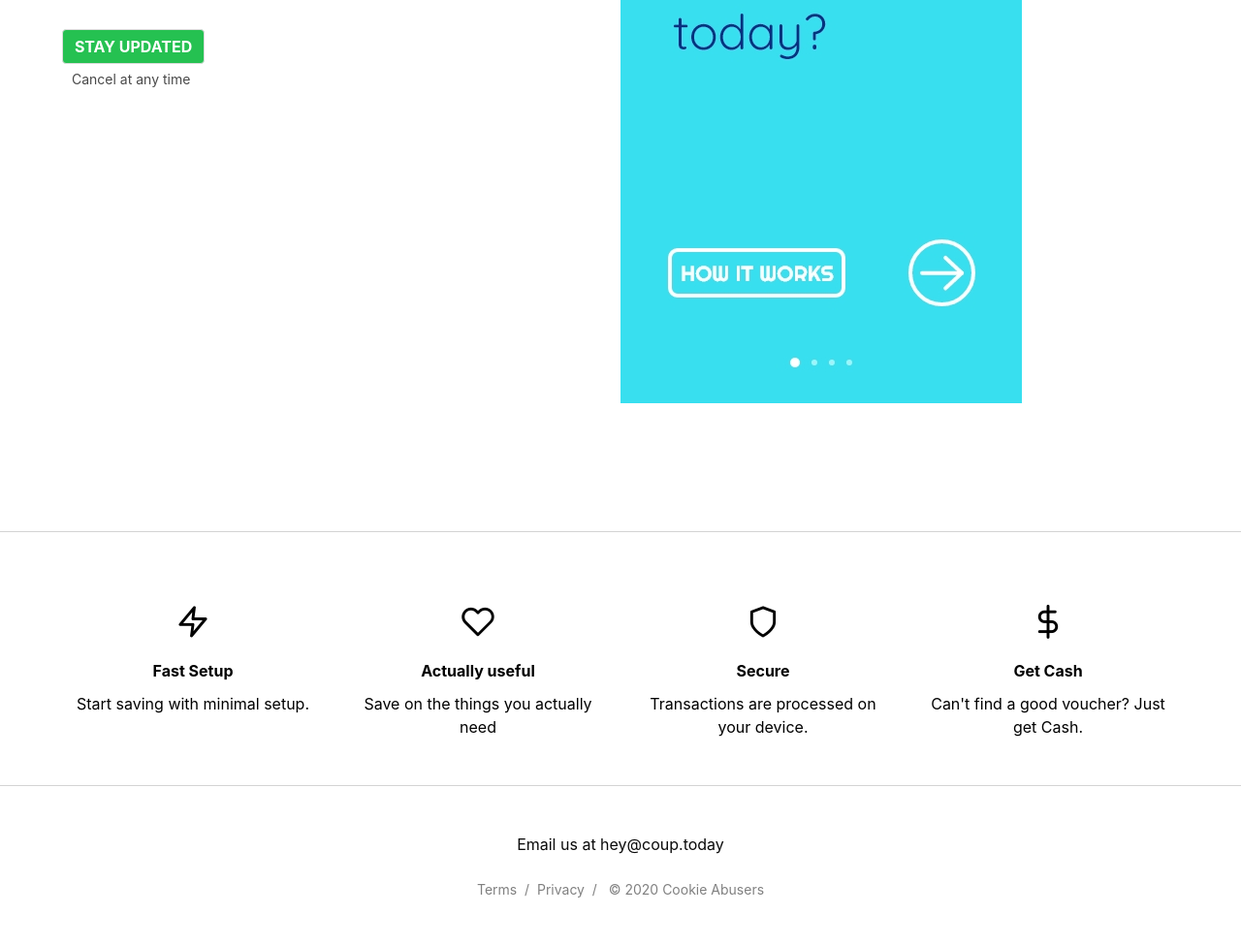
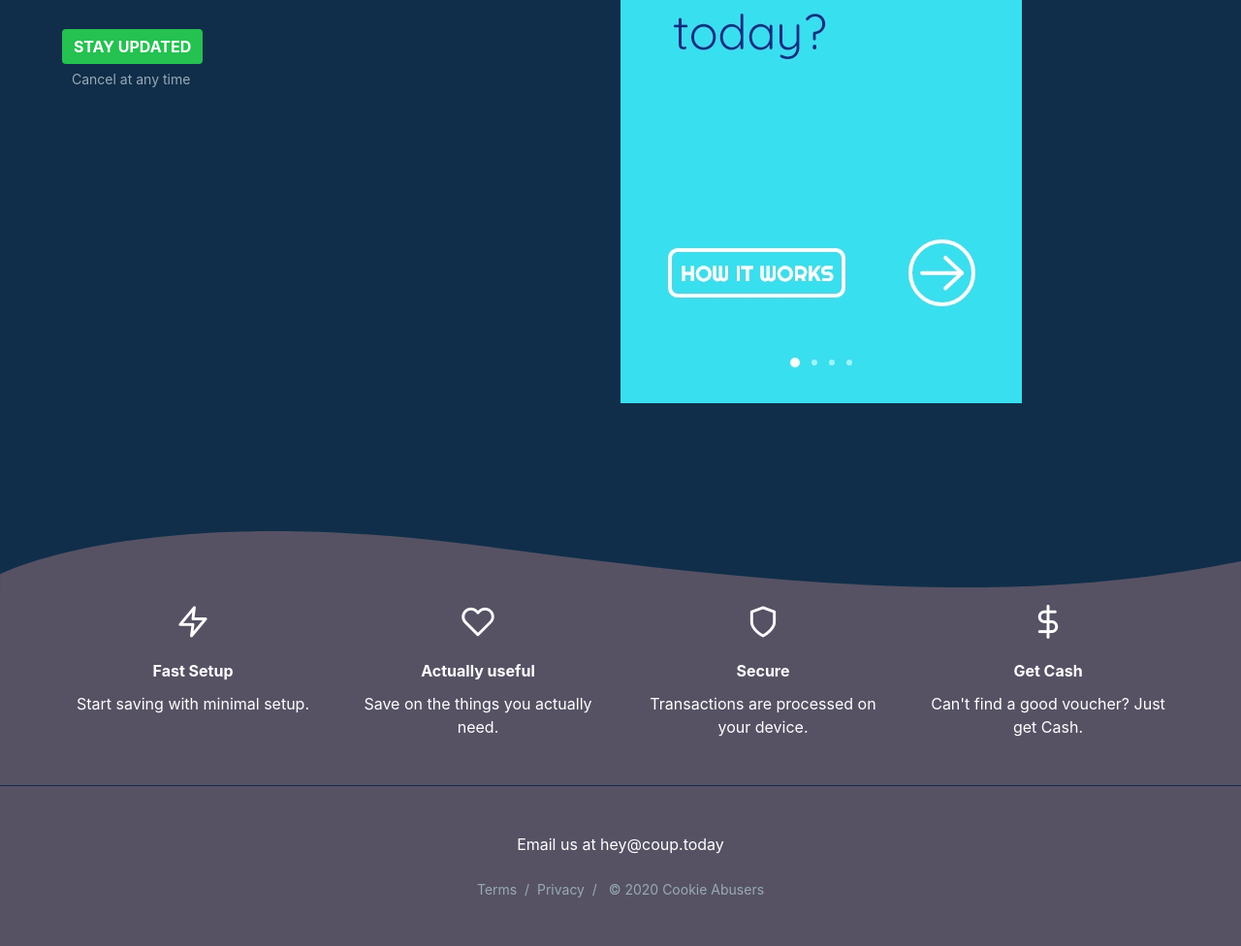
Before and after one commit to FelixGerberding/CoupHomepage, a plain HTML site: page index.html in a window 1280 px wide. Shown: the part 668-1644 px from the top of the page at 97% size. Drawn offline with Linux system fonts and the light colour scheme.

Commit message:
color overhaul

```diff
--- a/index.html
+++ b/index.html
@@ -16,24 +16,30 @@
 
     <style>
       .shadow.is-danger {
-        -webkit-box-shadow: inset 0 -6px 0 rgba(255, 74, 110, 0.2);
-        box-shadow: inset 0 -6px 0 rgba(255, 74, 110, 0.2);
+        -webkit-box-shadow: inset 0 -6px 0 rgba(255, 74, 110, 1);
+        box-shadow: inset 0 -6px 0 rgba(255, 74, 110, 1);
       }
       .shadow.is-purple {
         -webkit-box-shadow: inset 0 -6px 0 rgba(184, 107, 255, 0.2);
         box-shadow: inset 0 -6px 0 rgba(184, 107, 255, 0.2);
       }
       .shadow.is-success {
-        -webkit-box-shadow: inset 0 -6px 0 rgba(56, 224, 239, 0.2);
-        box-shadow: inset 0 -6px 0 rgba(56, 224, 239, 0.2);
+        -webkit-box-shadow: inset 0 -6px 0 rgba(56, 224, 239, 1);
+        box-shadow: inset 0 -6px 0 rgba(56, 224, 239, 1);
+      }
+      .button {
+        border-width: 0;
       }
     </style>
   </head>
   <body>
     <!-- Header -->
-    <section class="section is-header" style="height: 50px; margin-top: -40px;">
+    <section
+      class="section is-header"
+      style="height: 50px; margin-top: -40px; background-color: #102E4A"
+    >
       <div class="container">
-        <nav class="navbar">
+        <nav class="navbar" style="background-color: #102E4A">
           <!-- Logo -->
           <div
             class="navbar-brand"
@@ -41,7 +47,7 @@
           >
             <a
               href="https://get.coup.today"
-              style="font-family: 'Comfortaa', cursive; color:#000"
+              style="font-family: 'Comfortaa', cursive; color:white;"
             >
               COUP
             </a>
@@ -71,13 +77,13 @@
     </section>
 
     <!-- Hero -->
-    <section class="hero is-medium" style="border-bottom: 1px solid lightgrey;">
+    <section class="hero is-medium" style="background-color: #102E4A">
       <div class="hero-body">
         <div class="container">
           <div class="columns is-vcentered">
             <div class="column is-half">
               <div class="content hello">
-                <p style="color: black; font-size: 32px;">
+                <p style="color: white; font-size: 32px;">
                   <span class="shadow is-success">Coup</span> lets you save<br />
                   money without
                   <span class="shadow is-danger">headache.</span><br />
@@ -98,7 +104,7 @@
                   </a>
 
                   <p
-                    style="text-align: left; font-size: 14px; margin-top: 5px; margin-left: 10px;"
+                    style="text-align: left; font-size: 14px; margin-top: 5px; margin-left: 10px;color:#99AAB5"
                   >
                     Cancel at any time
                   </p>
@@ -112,14 +118,42 @@
       </div>
     </section>
 
+    <svg
+      style="background:#102E4A"
+      class="white_shape"
+      id="white_shape"
+      version="1.1"
+      xmlns="http://www.w3.org/2000/svg"
+      xmlns:xlink="http://www.w3.org/1999/xlink"
+      x="0px"
+      y="0px"
+      viewBox="0 0 1200 59.3"
+      xml:space="preserve"
+    >
+      <path
+        fill="#565264"
+        id="white_shape_path1"
+        d="M0,41.7c0,0,137-71.3,466-27.3C801,59.1,998,69.7,1200,29v1071.3H0V41.7z"
+        data-original="M1200,0 v100 h-1200 v-100 h1200z"
+      ></path>
+      <path
+        opacity="0"
+        id="white_shape_path2"
+        d="M0,41.7c0,0,137-71.3,466-27.3C801,59.1,998,69.7,1200,29v1071.3H0V41.7z"
+        data-svg-origin="0 0"
+        transform="matrix(1,0,0,0,0,0)"
+        style=""
+      ></path>
+    </svg>
+
     <!-- Features -->
     <div
       class="section"
-      style="color: black; margin-top: 20px; border-bottom: 1px solid lightgrey;"
+      style="padding-top: 0; color: white; border-bottom: 1px solid #102E4A; background-color: #565264"
     >
       <div class="container">
         <div class="item columns">
-          <div class="column is-3" style="border: 0px solid red;">
+          <div class="column is-3">
             <p style="text-align: center; font-size: 35px;">
               <span class="fe fe-zap"></span>
             </p>
@@ -143,7 +177,7 @@
             </p>
 
             <p style="text-align: center; margin-top: 10px;">
-              Save on the things you actually need
+              Save on the things you actually need.
             </p>
           </div>
 
@@ -179,26 +213,28 @@
     </div>
 
     <!-- Footer -->
-    <div class="section" style="color: black;">
+    <div class="section" style="color: white;background-color: #565264;">
       <div class="container">
         <div class="item columns" style="">
           <div class="column is-2"></div>
 
           <div class="column is-8">
             <nav class="level" style="">
-              <div class="level-item" style="color: #0a0a0a;">
+              <div class="level-item" style="color: white;">
                 Email us at hey@coup.today
               </div>
             </nav>
 
-            <nav class="level" style="margin-top: 20px;">
-              <div class="level-item" style="color: grey; font-size: 14px;">
-                <a href="terms.html" style="text-decoration: none; color: grey;"
+            <nav class="level" style="margin-top: 20px; color:#99AAB5">
+              <div class="level-item" style="font-size: 14px;">
+                <a
+                  href="terms.html"
+                  style="text-decoration: none; color: #99AAB5;"
                   >Terms</a
                 >
                 &nbsp;&nbsp;/&nbsp;&nbsp;<a
                   href="privacy.html"
-                  style="text-decoration: none; color: grey;"
+                  style="text-decoration: none; color: #99AAB5;"
                   >Privacy</a
                 >&nbsp;&nbsp;/&nbsp;&nbsp; &copy; 2020 Cookie Abusers
               </div>
```
